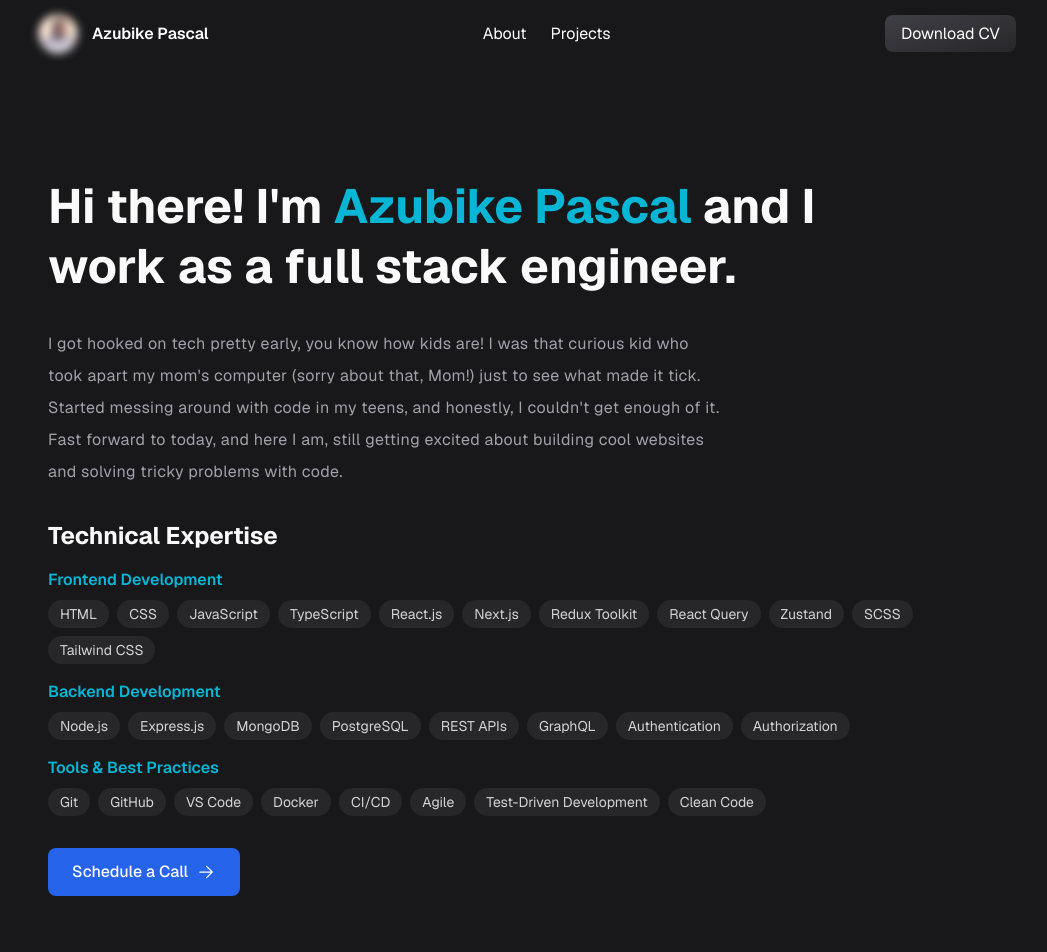
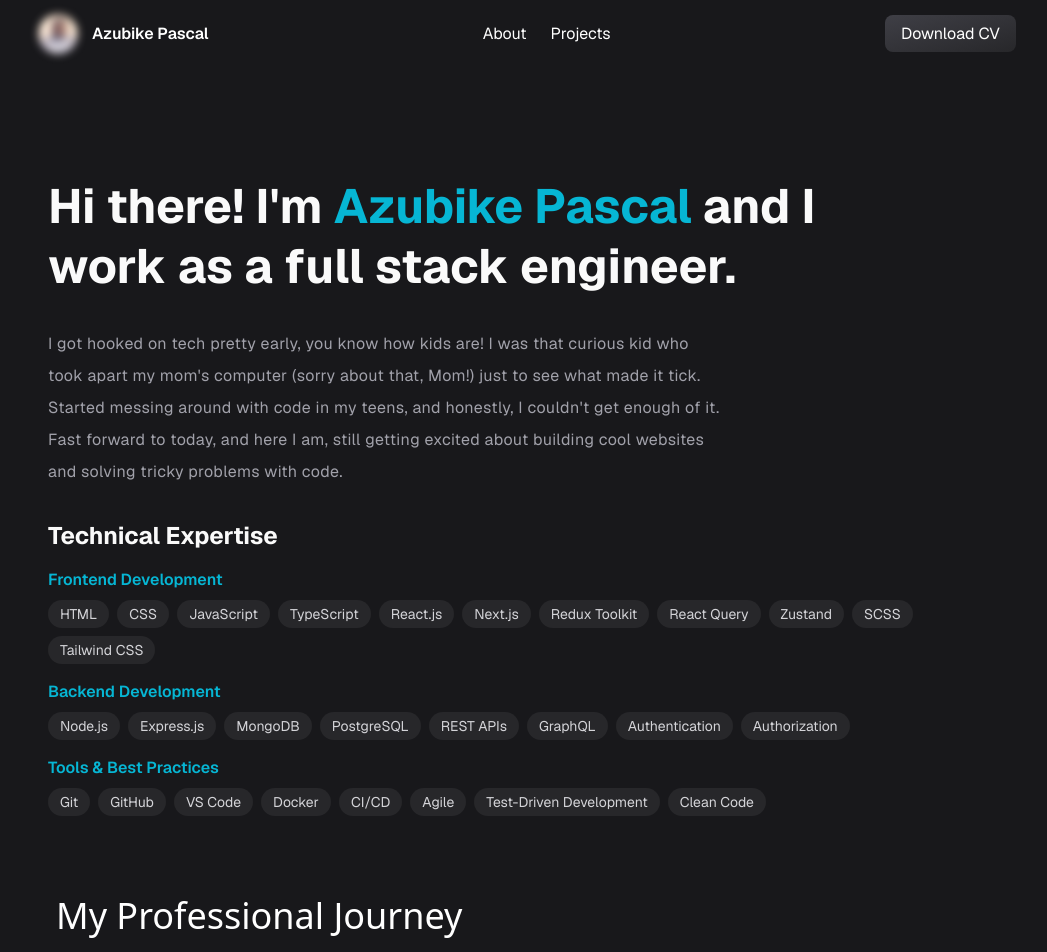
Before and after one commit to pascal-azubike/pascal-azubike-portfolio, a Next.js app: page /pascal-azubike-portfolio/about in a window 1280 px wide. Shown: the top 952 px of the page, without its empty margins (112-1159 px from the left). Built offline with nearby package versions, Linux system fonts and the light colour scheme.

Commit message:
removed schedule call

```diff
--- a/src/app/about/page.tsx
+++ b/src/app/about/page.tsx
@@ -176,17 +176,7 @@ export default function About() {
             </div>
           </ScrollAnimation>
 
-          <ScrollAnimation className="mt-8">
-            <Link
-              href="/book-call"
-              className="inline-flex items-center px-6 py-3 text-base font-medium text-white bg-blue-600 hover:bg-blue-700 rounded-lg transition duration-150 ease-in-out"
-            >
-              Schedule a Call
-              <svg xmlns="http://www.w3.org/2000/svg" fill="none" viewBox="0 0 24 24" strokeWidth={1.5} stroke="currentColor" className="w-5 h-5 ml-2">
-                <path strokeLinecap="round" strokeLinejoin="round" d="M4.5 12h15m0 0l-6.75-6.75M19.5 12l-6.75 6.75" />
-              </svg>
-            </Link>
-          </ScrollAnimation>
+
         </main>
         <ScrollAnimation>
           <div className="flex">
```
